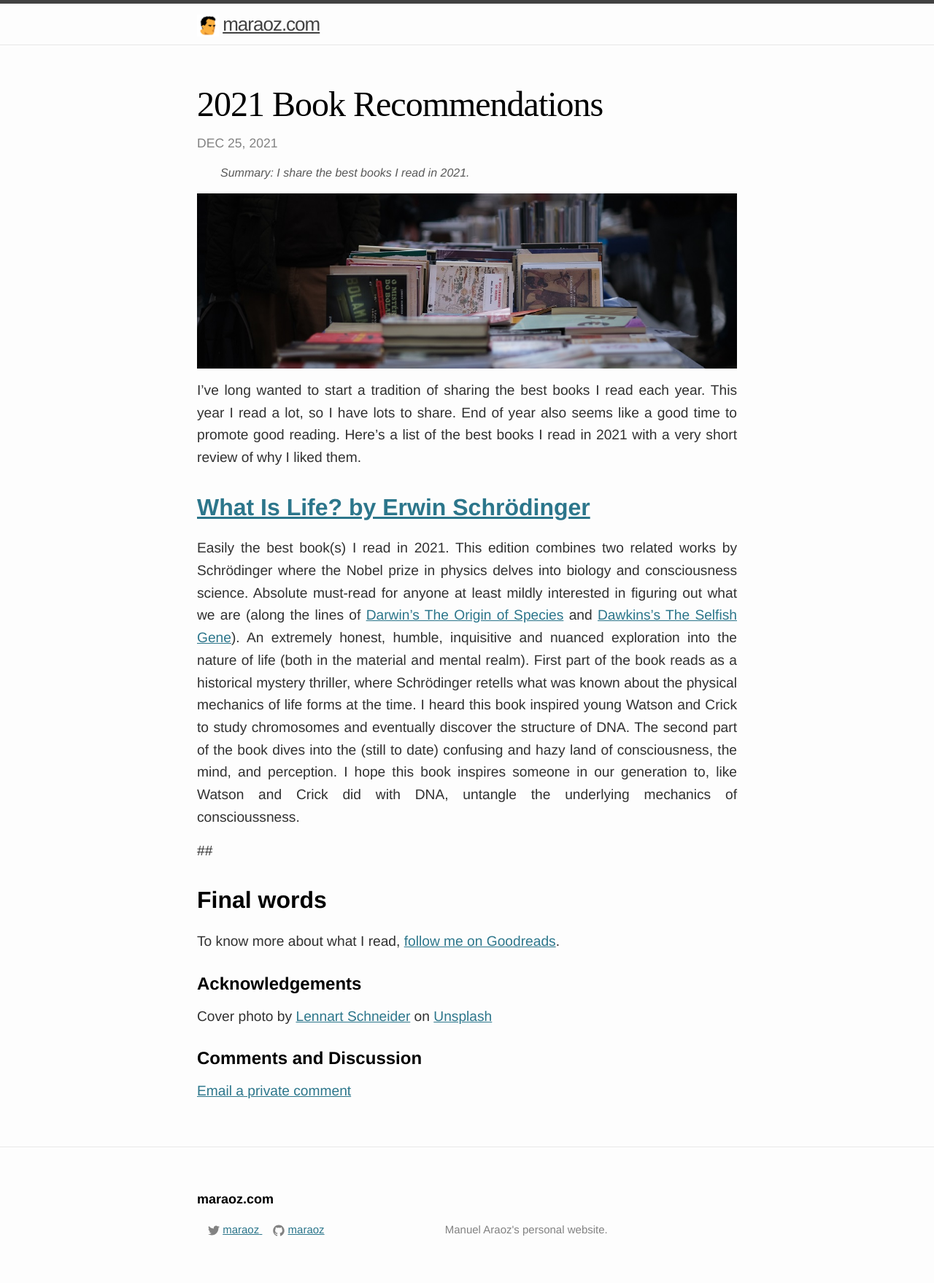
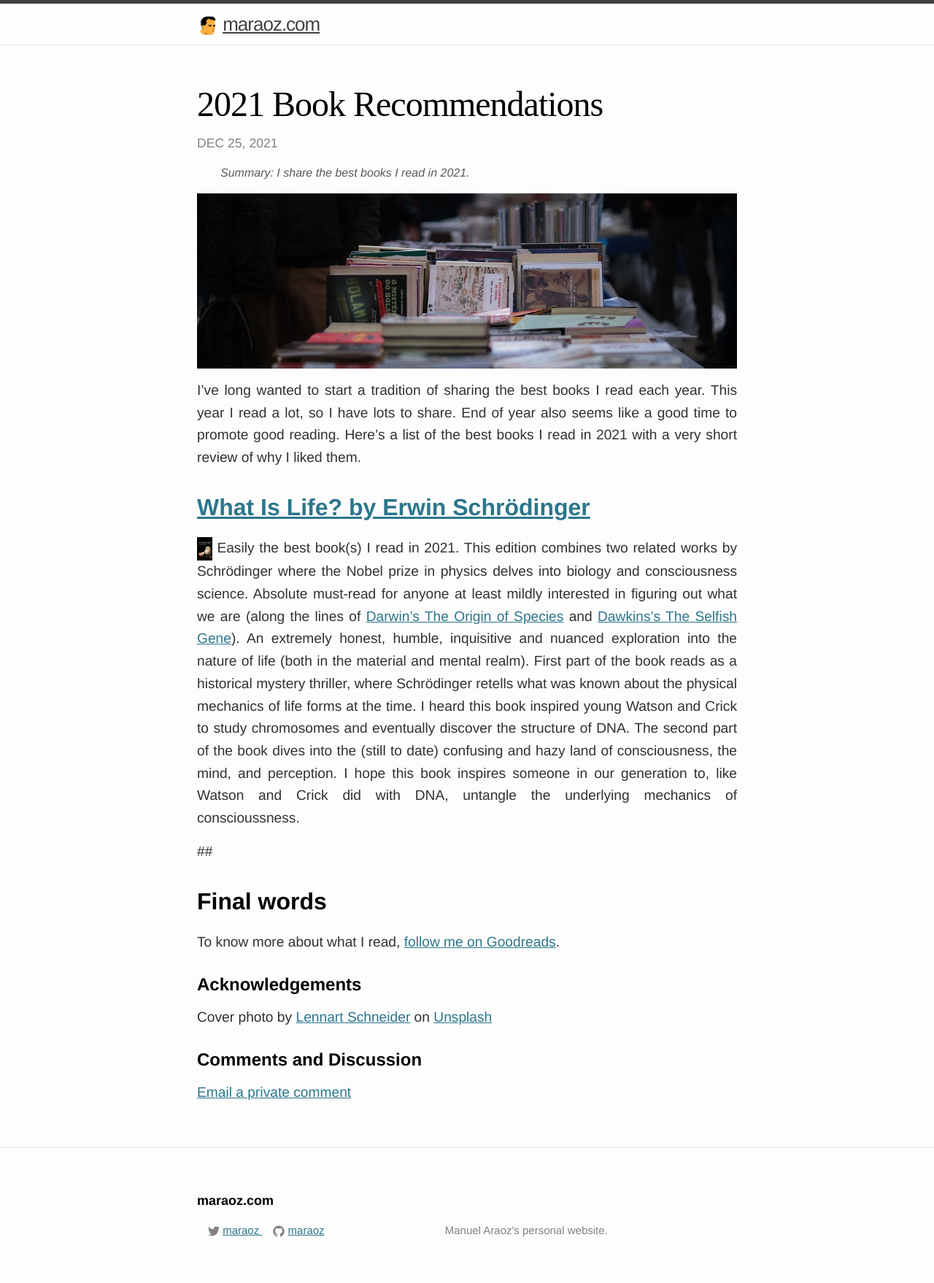
Before and after one commit to tobyornottobe/maraoz.github.io, a Jekyll site: the page built from _posts/2021-12-25-books-2021.md, in a window 1280 px wide. Shown: the whole page at 73% size. Built offline with Jekyll 4.4.1, drawn with Linux system fonts in a browser that asks for light colours.

Commit message:
add what is life book cover

```diff
--- a/_posts/2021-12-25-books-2021.md
+++ b/_posts/2021-12-25-books-2021.md
@@ -13,6 +13,7 @@ draft: true
 I've long wanted to start a tradition of sharing the best books I read each year. This year I read a lot, so I have lots to share. End of year also seems like a good time to promote good reading. Here's a list of the best books I read in 2021 with a very short review of why I liked them.
 
 ## [What Is Life? by Erwin Schrödinger](https://www.goodreads.com/book/show/162780.What_Is_Life_with_Mind_and_Matter_and_Autobiographical_Sketches)
+<img class="book" src="/img/books-2021/1.jpg">
 Easily the best book(s) I read in 2021. This edition combines two related works by Schrödinger where the Nobel prize in physics delves into biology and consciousness science. Absolute must-read for anyone at least mildly interested in figuring out what we are (along the lines of [Darwin's The Origin of Species](https://www.goodreads.com/book/show/22463.The_Origin_of_Species) and [Dawkins's The Selfish Gene](https://www.goodreads.com/book/show/61535.The_Selfish_Gene)). An extremely honest, humble, inquisitive and nuanced exploration into the nature of life (both in the material and mental realm). First part of the book reads as a historical mystery thriller, where Schrödinger retells what was known about the physical mechanics of life forms at the time. I heard this book inspired young Watson and Crick to study chromosomes and eventually discover the structure of DNA. The second part of the book dives into the (still to date) confusing and hazy land of consciousness, the mind, and perception. I hope this book inspires someone in our generation to, like Watson and Crick did with DNA, untangle the underlying mechanics of conscioussness.
 
 ##
--- a/css/style-c3346ebbba826bce0aa2b8efd1548750256c7877.css
+++ b/css/style-c3346ebbba826bce0aa2b8efd1548750256c7877.css
@@ -220,3 +220,7 @@ blockquote p {
 .icon {
   margin-left: 1em;
 }
+
+.book {
+  max-height: 2rem;
+}
```
Also changed, not shown: img/books-2021/1.jpg (added).
